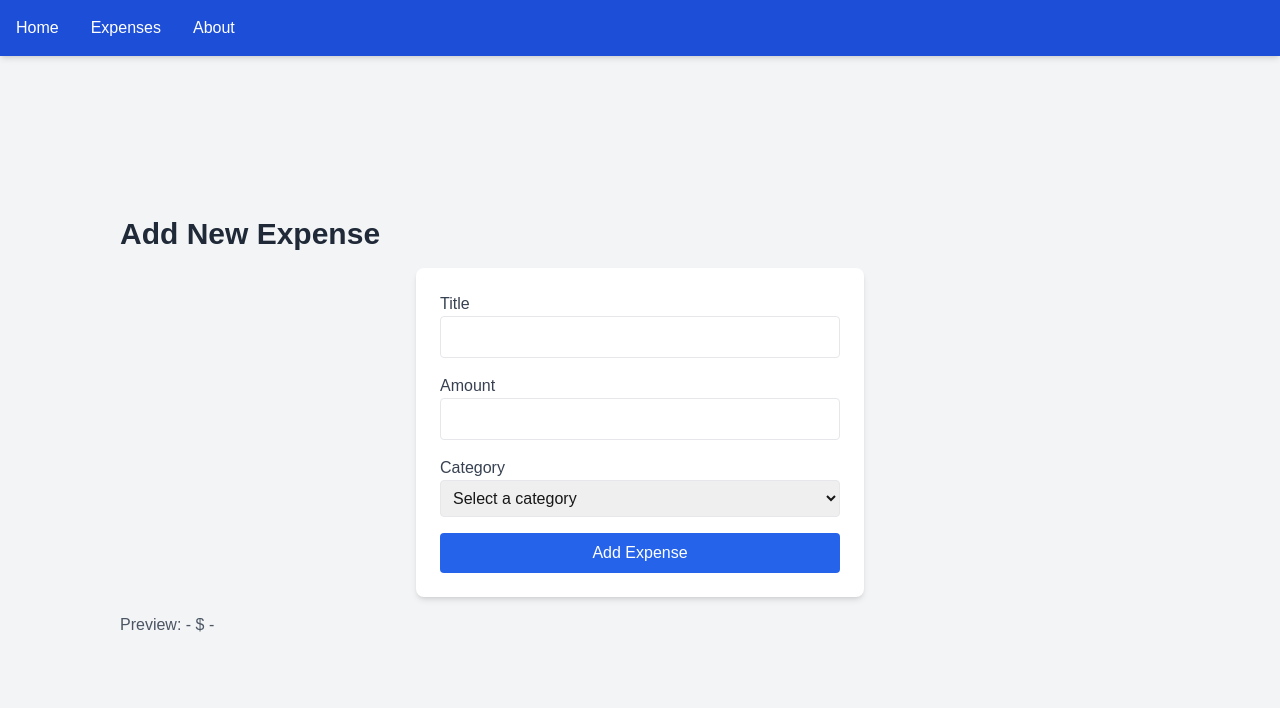
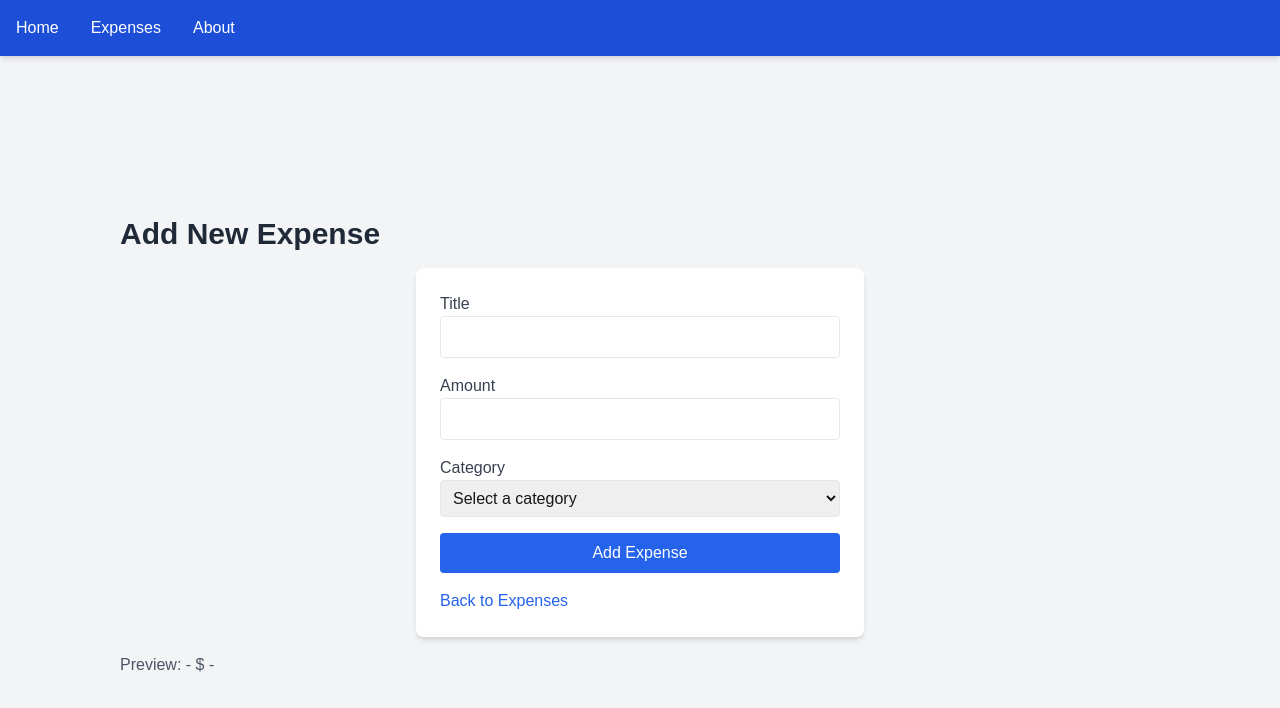
Before and after one commit to thadeus47/expense-tracker, a Next.js app: page /expenses/new in a window 1280 px wide. Shown: the top 708 px of the page. Built offline with nearby package versions, Linux system fonts and the light colour scheme.

Commit message:
updates to new expense

```diff
--- a/app/expenses/[id]/edit/page.tsx
+++ b/app/expenses/[id]/edit/page.tsx
@@ -1,8 +1,8 @@
 import { createServerClient } from "@/lib/superbase";
 import { updateExpense } from "@/app/expenses/action";
+import Link from "next/link";
+
 // creates an async component that receives an expense ID through params.
-
-
 const EditExpense = async ({ params }: { params: { id: string } }) => {
   // fetches the specific expense data from Supabase using the provided ID.
   const supabase = createServerClient();
@@ -71,6 +71,12 @@ const EditExpense = async ({ params }: { params: { id: string } }) => {
           Save Changes
         </button>
       </form>
+      <Link
+        href="/expenses"
+        className="mt-4 inline-block text-blue-600 hover:underline"
+      >
+        Back to Expenses
+      </Link>
     </div>
   );
 };
--- a/app/expenses/new/page.tsx
+++ b/app/expenses/new/page.tsx
@@ -2,16 +2,27 @@
 
 import { useState } from "react";
 import { addExpense } from "@/app/expenses/action";
+import Link from "next/link";
 
 const NewExpense = () => {
     const [title, setTitle] = useState("");
     const [amount, setAmount] = useState("");
     const [category, setCategory] = useState("");
+    const [error, setError] = useState<string | null>(null);
+
+    const handleSubmit = async (formData: FormData) => {
+      try {
+        await addExpense(formData);
+      } catch (err) {
+        setError((err as Error).message);
+      }
+    };
 
   return (
     <div className="flex-col items-center justify-center p-24">
       <h1 className="text-3xl font-bold text-gray-800 mb-4">Add New Expense</h1>
-      <form action={addExpense} className="space-y-4 max-w-md mx-auto bg-white p-6 rounded-lg shadow-md">
+      <form action={handleSubmit} className="space-y-4 max-w-md mx-auto bg-white p-6 rounded-lg shadow-md">
+      {error && <p className="text-red-600">{error}</p>}
         <div >
             <label htmlFor="title" className="block text-gray-700">Title</label>
             <input
@@ -56,7 +67,14 @@ const NewExpense = () => {
         >
           Add Expense
         </button>
+        <Link
+        href="/expenses"
+        className="mt-4 inline-block text-blue-600 hover:underline"
+      >
+        Back to Expenses
+      </Link>
       </form>
+
       <div className="mt-4 text-gray-600">
         <p>Preview: {title} - ${amount} - {category}</p>
       </div>
```
